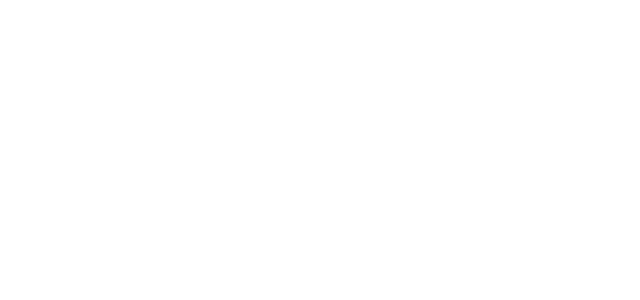
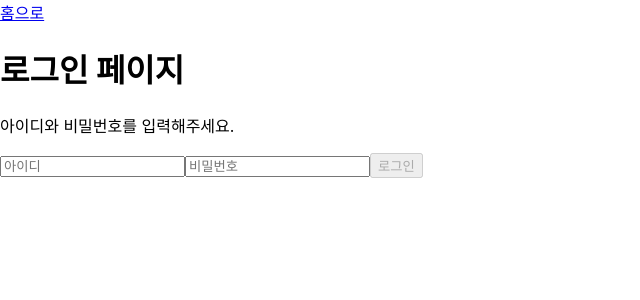
Before and after one commit to 9oormthon-univ/2024_BEOTKKOTTHON_TEAM_5_FE, a React (Create React App) app: page /login in a window 1280 px wide. Before the commit this address had no page. Shown: the top 300 px of the page, without its empty margins (0-640 px from the left). Built offline with nearby package versions, Linux system fonts and the light colour scheme.

Commit message:
feat: 로그인 페이지 구현
resolves: #40

```diff
--- a/package.json
+++ b/package.json
@@ -6,6 +6,7 @@
     "@testing-library/jest-dom": "^5.17.0",
     "@testing-library/react": "^13.4.0",
     "@testing-library/user-event": "^13.5.0",
+    "axios": "^1.6.8",
     "react": "^18.2.0",
     "react-dom": "^18.2.0",
     "react-router-dom": "^6.22.3",
--- a/src/App.jsx
+++ b/src/App.jsx
@@ -10,12 +10,15 @@ import DonePage from "./pages/register/DonePage";
 import ProfileRegisterPage from "./pages/register/ProfileRegisterPage";
 import ChatPage from "./pages/chat/ChatPage";
 import NavLayout from "./layouts/NavLayout";
+import LoginPage from "./pages/root/LoginPage";
 
 function App() {
   return (
     <BrowserRouter>
       <Routes>
         <Route path="/" element={<LandingPage />} />
+
+        <Route path="/login" element={<LoginPage />} />
 
         <Route path="/register/user" element={<UserRegisterPage />} />
         <Route path="/register/univ" element={<UnivRegisterPage />} />
--- a/src/pages/root/LandingPage.jsx
+++ b/src/pages/root/LandingPage.jsx
@@ -16,7 +16,7 @@ const LandingPage = () => {
             }}>
             학생 메일로 가입하기
           </LongButton>
-          <StyledLink to="">로그인</StyledLink>
+          <StyledLink to="/login">로그인</StyledLink>
         </WrapButton>
       </WrapContent>
     </Background>
--- /dev/null
+++ b/src/pages/root/LoginPage.jsx
@@ -0,0 +1,63 @@
+import React, { useState } from "react";
+import { Link, useNavigate } from "react-router-dom";
+import { isLoggedInState, login } from "../../store/auth";
+import { useSetRecoilState } from "recoil";
+
+const LoginPage = () => {
+  const navigate = useNavigate();
+  const setIsLoggedIn = useSetRecoilState(isLoggedInState);
+
+  const [value, setValue] = useState({
+    id: "",
+    password: "",
+  });
+
+  const handleChange = (e) => {
+    setValue({
+      ...value,
+      [e.target.name]: e.target.value,
+    });
+  };
+
+  const handleSubmit = async (e) => {
+    e.preventDefault();
+
+    login(value)
+      .then(() => {
+        setIsLoggedIn(true);
+      })
+      .then(() => {
+        navigate("/home");
+      })
+      .catch((err) => console.error(err));
+  };
+
+  const isDisabled = value.id === "" || value.password === "";
+
+  return (
+    <div>
+      <Link to={"/"}>홈으로</Link>
+      <h1>로그인 페이지</h1>
+      <p>아이디와 비밀번호를 입력해주세요.</p>
+      <form onSubmit={handleSubmit}>
+        <input
+          type="text"
+          name="id"
+          placeholder="아이디"
+          onChange={handleChange}
+        />
+        <input
+          type="password"
+          name="password"
+          placeholder="비밀번호"
+          onChange={handleChange}
+        />
+        <button type="submit" disabled={isDisabled}>
+          로그인
+        </button>
+      </form>
+    </div>
+  );
+};
+
+export default LoginPage;
--- /dev/null
+++ b/src/store/auth.js
@@ -0,0 +1,18 @@
+import axios from "axios";
+import { atom } from "recoil";
+
+export const isLoggedInState = atom({
+  key: "isLoggedInState",
+  default: localStorage.getItem("token") ? true : false,
+});
+
+export const login = async (value) => {
+  const response = await axios.post("http://43.202.149.135:8080/login", {
+    loginId: value.id,
+    password: value.password,
+  });
+
+  const { token } = response.data;
+
+  localStorage.setItem("token", token);
+};
```
Also changed, not shown: 1 other file (tests, documents, lock files or other folders).
